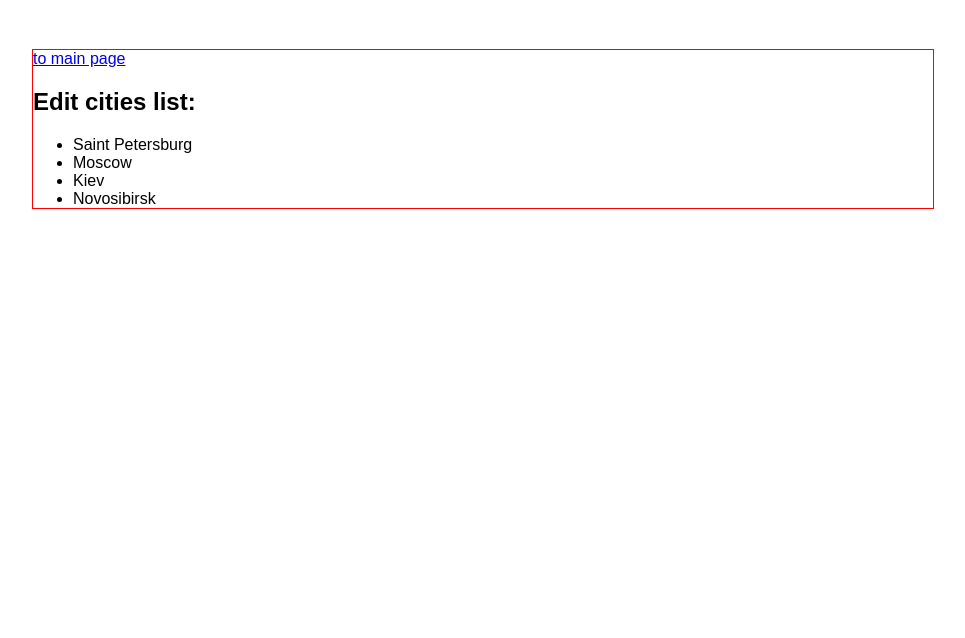
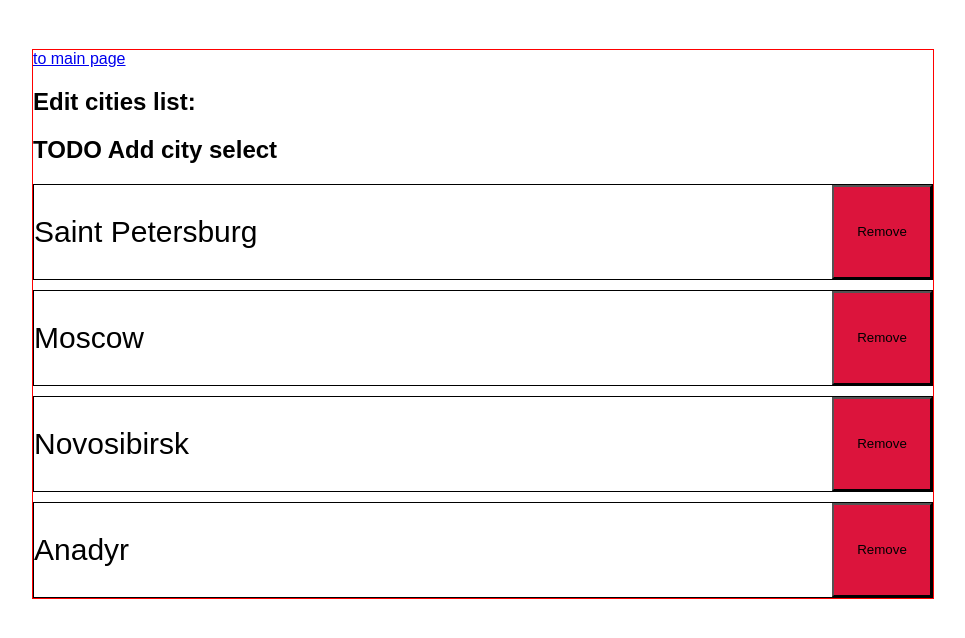
Before and after one commit to EugeneAlexeenko/weather, a React (Create React App) app: page /#/cities in a window 1280 px wide. Shown: the top 638 px of the page, without its empty margins (157-1122 px from the left). Built offline with nearby package versions, Linux system fonts and the light colour scheme.

Commit message:
decomposition of City

```diff
--- /dev/null
+++ b/src/components/AddCity.jsx
@@ -0,0 +1,30 @@
+import React, { Component } from 'react';
+import { connect } from 'react-redux';
+
+class AddCity extends Component {
+  render() {
+    return (
+      <div>
+        <h2>TODO Add city select</h2>
+      </div>
+    );
+  }
+}
+
+const mapStateToProps = (state) => ({
+  cities: state.cities,
+  displayedCities: state.displayedCities
+});
+
+// const mapDispatchToProps = (dispatch) => {
+//   return {
+//     removeWidget: (city) => {
+//       dispatch({
+//         type: 'REMOVE_WIDGET',
+//         payload: city
+//       });
+//     }
+//   }
+// };
+
+export default connect(mapStateToProps)(AddCity);
--- /dev/null
+++ b/src/components/Cities.css
@@ -0,0 +1,5 @@
+.cities__list {
+    margin: 0;
+    padding: 0;
+    list-style: none;
+}
--- a/src/components/Cities.jsx
+++ b/src/components/Cities.jsx
@@ -1,21 +1,22 @@
 import React, { Component } from 'react';
 import { connect } from 'react-redux';
 import { Link } from 'react-router-dom';
+import AddCity from './AddCity';
+import CitiesItem from './CitiesItem';
+import './Cities.css';
 
 class Cities extends Component {
   render() {
-    console.log(this.props.cities);
-    const cities = this.props.cities.map((city) => (
-      <li key={city}>
-        {city}
-      </li>
+    const citiesList = this.props.displayedCities.map((city) => (
+      <CitiesItem key={city} city={city}/>
     ));
     return (
       <div>
         <Link to="/">to main page</Link>
         <h2>Edit cities list:</h2>
-        <ul>
-          {cities}
+        <AddCity />
+        <ul className="cities__list">
+          {citiesList}
         </ul>
       </div>
     );
--- /dev/null
+++ b/src/components/CitiesItem.css
@@ -0,0 +1,17 @@
+.cities__list-item {
+    margin-bottom: 10px;
+    display: flex;
+    flex-direction: row;
+    justify-content: space-between;
+    border: 1px solid black;
+}
+
+.cities__city-name {
+    font-size: 30px;
+}
+
+.cities__remove-btn {
+    width: 100px;
+    display: block;
+    background: crimson;
+}
--- /dev/null
+++ b/src/components/CitiesItem.jsx
@@ -0,0 +1,43 @@
+import React, { Component } from 'react';
+import { connect } from 'react-redux';
+import './CitiesItem.css';
+
+class CitiesItem extends Component {
+  render() {
+    const { city } = this.props;
+    return (
+      <li key={city} className="cities__list-item" >
+        <p className="cities__city-name">{city}</p>
+        <button
+          className="cities__remove-btn"
+          onClick={this.handleRemove}
+        >
+          Remove
+        </button>
+      </li>
+    );
+  }
+
+  handleRemove = () => {
+    const { city } = this.props;
+    this.props.removeWidget(city);
+  }
+}
+
+const mapStateToProps = (state) => ({
+  cities: state.cities,
+  displayedCities: state.displayedCities
+});
+
+const mapDispatchToProps = (dispatch) => {
+  return {
+    removeWidget: (city) => {
+      dispatch({
+        type: 'REMOVE_CITY',
+        payload: city
+      });
+    }
+  }
+};
+
+export default connect(mapStateToProps, mapDispatchToProps)(CitiesItem);
--- a/src/components/WeatherPreview.jsx
+++ b/src/components/WeatherPreview.jsx
@@ -33,8 +33,7 @@ class WeatherPreview extends Component {
     );
   }
 
-  handleClose = (e) => {
-    console.log('close');
+  handleClose = () => {
     this.props.removeWidget(this.props.city);
   }
 }
@@ -43,7 +42,7 @@ const mapDispatchToProps = (dispatch) => {
   return {
     removeWidget: (city) => {
       dispatch({
-        type: 'REMOVE_WIDGET',
+        type: 'REMOVE_CITY',
         payload: city
       })
     },
--- a/src/reducers/index.js
+++ b/src/reducers/index.js
@@ -1,16 +1,16 @@
 import '../constants';
 
 const initialState = {
-  cities: [ 'Saint Petersburg', 'Moscow', 'Kiev', 'Novosibirsk' ],
-  displayedCities: [ 'Saint Petersburg', 'Moscow' ]
+  cities: [ 'Saint Petersburg', 'Moscow', 'Kiev', 'Novosibirsk', 'Anadyr' ],
+  displayedCities: [ 'Saint Petersburg', 'Moscow', 'Novosibirsk', 'Anadyr']
 };
 
 export default (state = initialState, action) => {
   switch (action.type){
-    case 'ADD_WIDGET':
+    case 'ADD_CITY':
       if (state.displayedCities.indexOf(action.payload) !== -1) return state;
       return {...state, displayedCities: state.displayedCities.concat(action.payload)};
-    case 'REMOVE_WIDGET':
+    case 'REMOVE_CITY':
       return {
         ...state,
         displayedCities:  state.displayedCities.filter( (city) => city !== action.payload)};
```
